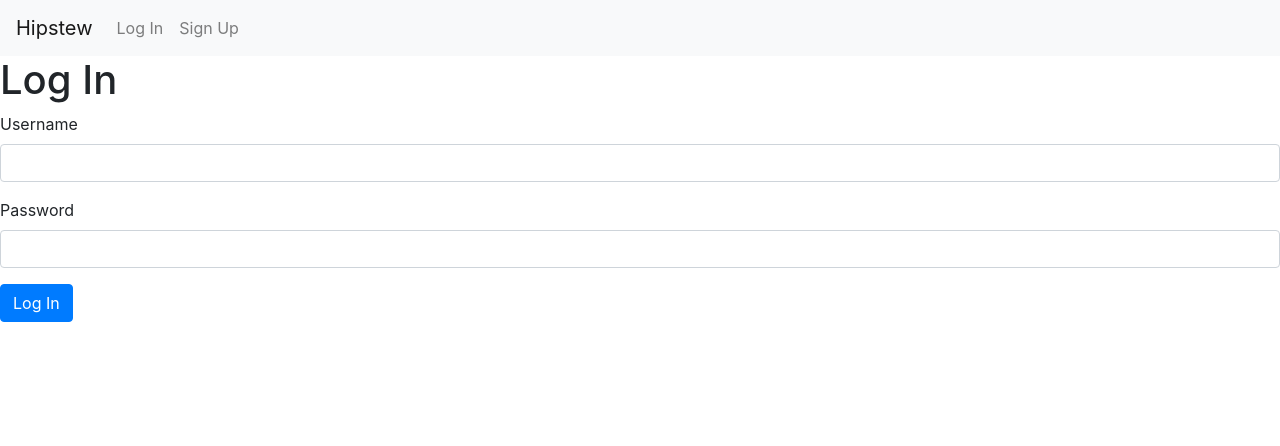
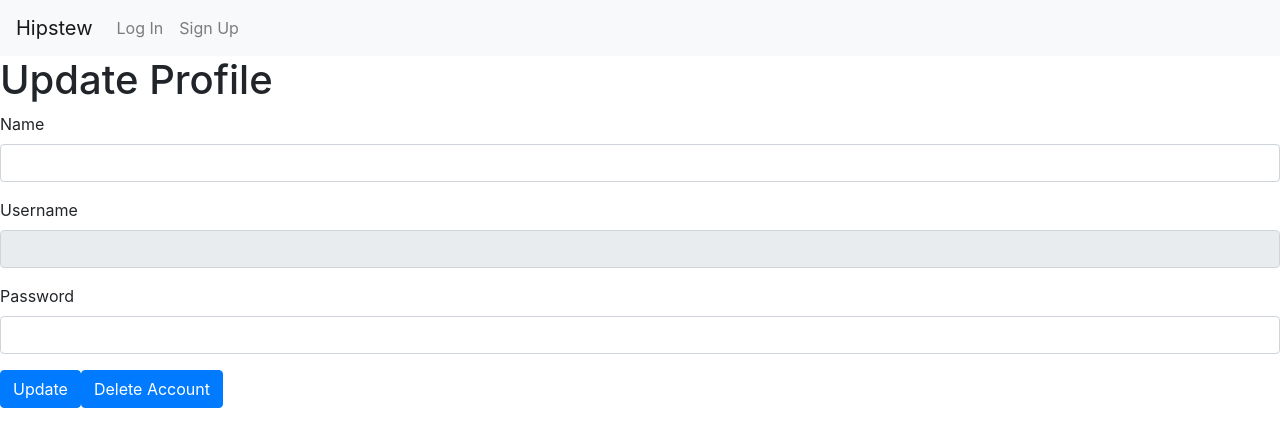
Before and after one commit to nnhk23/hipstew_frontend, a React (Create React App) app: page /editprofile in a window 1280 px wide. Shown: the top 446 px of the page. Built offline with nearby package versions, Linux system fonts and the light colour scheme.

Commit message:
added update and delete function in user controller

```diff
--- a/src/App.js
+++ b/src/App.js
@@ -11,7 +11,8 @@ import {Route, Switch, withRouter, Redirect} from 'react-router-dom'
 class App extends React.Component {
 
   state={
-    user: ''
+    user: '',
+    modal: false
   }
 
   renderHome = () => <Home name={this.state.user.name} />
@@ -25,7 +26,7 @@ class App extends React.Component {
         return <div className='login'><RenderForm name="Login" handleSubmit={this.handleLogin} /></div>
 
       case "/editprofile" :
-        return <div className='login'><RenderForm name="Update" handleSubmit={this.handleUpdate} handleDelete={this.openModal} history={this.props.history}/></div>
+        return <div className='login'><RenderForm user={this.state.user} name="Update" handleSubmit={this.handleUpdate} handleDelete={this.openModal} history={this.props.history}/></div>
 
       default : break
     }
@@ -38,7 +39,7 @@ class App extends React.Component {
       username: info.username,
       password: info.password
     }
-    this.handleAuthFetch(data, 'http://localhost:3000/users')
+    this.handleAuthFetch(data, 'http://localhost:3000/users', 'POST')
   }
 
   handleLogin = (info) => {
@@ -47,7 +48,7 @@ class App extends React.Component {
       username: info.username,
       password: info.password
     }
-    this.handleAuthFetch(data, 'http://localhost:3000/login')
+    this.handleAuthFetch(data, 'http://localhost:3000/login', 'POST')
   }
 
   handleLogout = () => {
@@ -57,10 +58,18 @@ class App extends React.Component {
     })
   }
 
-  handleAuthFetch = (data, request) => {
+  handleUpdate = (info) => {
+    const data = {
+      name: info.name,
+      password: info.password
+    }
+    this.handleAuthFetch(data, `http://localhost:3000/users/${this.state.user.id}`, 'PATCH')
+  }
 
+  handleAuthFetch = (data, request, action) => {
+    // debugger
     fetch(request, {
-      method: 'POST',
+      method: action,
       headers: {
         'Content-Type': 'application/json'
       },
@@ -68,7 +77,6 @@ class App extends React.Component {
     })
     .then(resp => resp.json())
     .then(data => {
-      // debugger
       if(data.error){
         this.handleError(data)
       } else {
@@ -76,8 +84,7 @@ class App extends React.Component {
           , () => {
             localStorage.setItem('jwt', data.token)
             this.props.history.push('/')
-          }
-        )
+          })
       }
     })
   }
@@ -100,6 +107,10 @@ class App extends React.Component {
     }
   }
 
+  // openModal = () => {
+
+  // }
+
   render(){
   return (
     <div className="App">
--- a/src/components/RenderForm.js
+++ b/src/components/RenderForm.js
@@ -18,8 +18,24 @@ export default class RenderForm extends React.Component {
 
     handleSubmit = (e) => {
         e.preventDefault()
-        console.log(this.state)
         this.props.handleSubmit(this.state)
+    }
+
+    componentDidMount() {
+        if (localStorage.getItem('jwt')) {
+          fetch('http://localhost:3000/getuser', {
+            method: "GET",
+            headers: {
+              'Content-Type': 'application/json',
+              'Authorization' : `Bearer ${localStorage.getItem('jwt')}`
+            }
+          })
+          .then(res => res.json())
+          .then(data => this.setState({
+                username: data.user.username,
+                name: data.user.name
+            }))
+        }
       }
 
     render(){
@@ -27,8 +43,9 @@ export default class RenderForm extends React.Component {
             <div>
                 {/* render login/signup form depend on button */}
                 <Form onSubmit={this.handleSubmit}>
-                    <h1>{this.props.name === "SignUp" ? "Sign up" : "Log In"}</h1>
-                    {this.props.name === "SignUp" ?
+                    <h1>{this.props.name === "SignUp" ? "Sign up" : this.props.name === 'Update' ? "Update Profile" : "Log In"}</h1>
+                    {/* render name field conditionally */}
+                    {this.props.name !== "Login" ?
                         <Form.Group >
                             <Form.Label htmlFor="name">Name</Form.Label>
                             <Form.Control
@@ -42,12 +59,21 @@ export default class RenderForm extends React.Component {
 
                     <Form.Group >
                         <Form.Label htmlFor="username">Username</Form.Label>
+                        {this.props.name === "Update" ?
+                            <Form.Control
+                                type="text"
+                                name="username"
+                                value={this.state.username}
+                                onChange={this.handleChange}
+                                readOnly
+                            /> :
                             <Form.Control
                                 type="text"
                                 name="username"
                                 value={this.state.username}
                                 onChange={this.handleChange}
                             />
+                        }
                     </Form.Group>
 
                     <Form.Group >
@@ -60,11 +86,18 @@ export default class RenderForm extends React.Component {
                         />
                     </Form.Group>
 
-                    <Button
-                        type="submit"
-                        className="mb-2">
-                        {this.props.name === "SignUp" ? "Sign up" : "Log In"}
+                    {this.props.name === 'Update' ?
+                        <>
+                            <Button type="submit" className="mb-2">Update</Button>
+                            <Button type="submit" className="mb-2">Delete Account</Button>
+                        </>
+                        :
+                        <Button type="submit" className="mb-2">
+                            {this.props.name === "SignUp" ? "Sign Up" : "Log In"}
                         </Button>
+                    }
+
+                    {/* {this.props.name === 'Update' ? <Button type="submit" className="mb-2">Update</Button> : null} */}
                 </Form>
             </div>
         )
--- a/src/components/TopNav.js
+++ b/src/components/TopNav.js
@@ -17,7 +17,7 @@ export default class TopNav extends React.Component {
                             </>
                             :
                             <>
-                                <Nav.Link href="/profile">Profile</Nav.Link>
+                                <Nav.Link href="/editprofile">Profile</Nav.Link>
                                 <Nav.Link href="/userrecipes">Bookmark Recipes</Nav.Link>
                                 <Nav.Link onClick={this.props.handleLogout}>Sign Out</Nav.Link>
                             </>
```
Also changed, not shown: 1 other file (tests, documents, lock files or other folders). Lines whose indentation alone changed are shown as unchanged.
